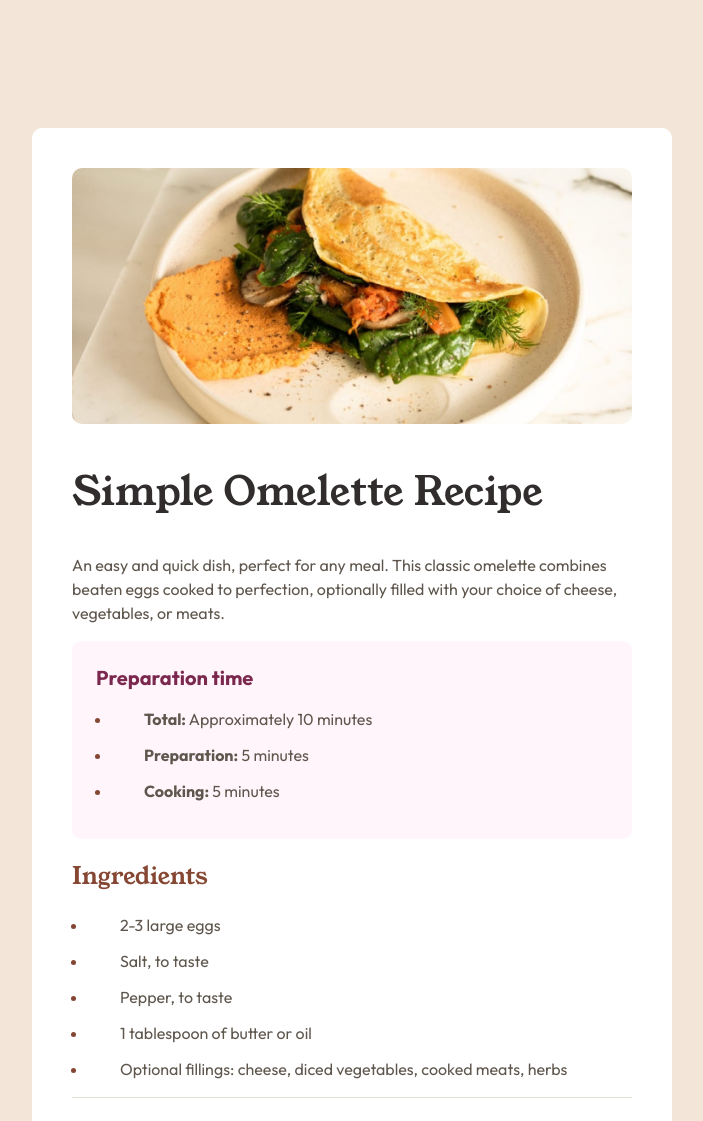
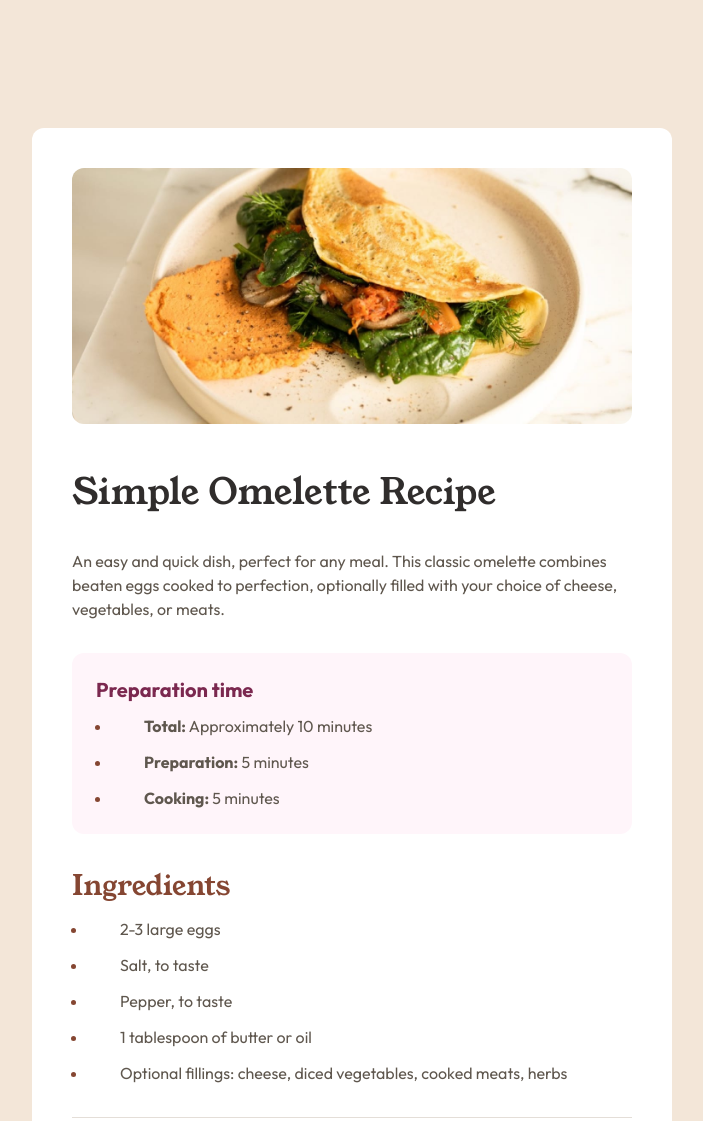
Before and after one commit to mkalmetieva/recipe-page-challenge, a plain HTML site: page index.html in a window 1280 px wide. Shown: the top 1121 px of the page, without its empty margins (288-991 px from the left). Drawn offline with Linux system fonts and the light colour scheme.

Commit message:
Use custom margin and padding everywhere

```diff
--- a/index.css
+++ b/index.css
@@ -20,8 +20,11 @@
 }
 
 * {
+  margin: 0;
+  padding: 0;
+  box-sizing: border-box;
+
   line-height: 1.5;
-  box-sizing: border-box;
 
   font-family: "Outfit", sans-serif;
   color: var(--color-wenge-brown);
@@ -38,7 +41,7 @@ article {
   padding: 2.5em;
 
   background-color: var(--color-white);
-  border-radius: 10px;
+  border-radius: 0.75em;
 }
 
 @media screen and (max-width: 768px) {
@@ -52,20 +55,25 @@ article {
 
 article img {
   width: 100%;
-  border-radius: 10px;
+  border-radius: 0.75em
 }
 
 h1 {
-  font: 2.5em "Young Serif", serif;
+  font: 2.25em "Young Serif", serif;
   color: var(--color-dark-charcoal);
+  margin-top: 1em;
 }
 
 h2 {
-  font: 1.5em "Young Serif", serif;
+  font: 1.75em "Young Serif", serif;
   color: var(--color-nutmeg);
 }
 
-section:not(#preparation-subsection):not(:last-child) {
+section, p {
+  padding: 2em 0;
+}
+
+.section__preparation ~ section:not(:last-child) {
   border-bottom: 1px solid var(--color-light-grey);
 }
 
@@ -73,20 +81,20 @@ section:not(#preparation-subsection):not(:last-child) {
   font-weight: bold;
 }
 
-#preparation-subsection {
+.section__preparation {
   padding: 1.5em;
 
-  border-radius: 10px;
+  border-radius: 0.75em;
   background-color: var(--color-rose-white);
 }
 
-#preparation-subsection h2 {
+.section__preparation h2 {
   margin-top: 0;
   font: bold 1.25em "Outfit", sans-serif;
   color: var(--color-dark-raspberry);
 }
 
-#preparation-subsection ul {
+.section__preparation ul {
   margin: 0;
 }
 
@@ -104,13 +112,21 @@ li {
   padding-left: 2em;
 }
 
+li:last-child {
+  margin-bottom: 0;
+}
+
 table {
   width: 100%;
   border-collapse: collapse;
 }
 
-tr:not(:first-child) {
-  border-top: 1px solid var(--color-light-grey);
+tr:not(:last-child) {
+  border-bottom: 1px solid var(--color-light-grey);
+}
+
+td:first-child {
+  padding-left: 2em;
 }
 
 td {
--- a/index.html
+++ b/index.html
@@ -33,13 +33,12 @@
       <article>
         <img src="./assets/images/image-omelette.jpeg" alt="Omelette" />
         <h1>Simple Omelette Recipe</h1>
-        <section>
         <p>
           An easy and quick dish, perfect for any meal. This classic omelette
           combines beaten eggs cooked to perfection, optionally filled with your
           choice of cheese, vegetables, or meats.
         </p>
-          <section id="preparation-subsection">
+        <section class="section__preparation">
           <h2>Preparation time</h2>
           <ul>
             <li><span class="step">Total:</span> Approximately 10 minutes</li>
@@ -47,6 +46,7 @@
             <li><span class="step">Cooking:</span> 5 minutes</li>
           </ul>
         </section>
+        <section>
           <h2>Ingredients</h2>
           <ul>
             <li>2-3 large eggs</li>
@@ -67,8 +67,8 @@
               add a tablespoon of water or milk for a fluffier texture.
             </li>
             <li>
-              <span class="step">Heat the pan:</span> Place a non-stick frying pan
-              over medium heat and add butter or oil.
+              <span class="step">Heat the pan:</span> Place a non-stick frying
+              pan over medium heat and add butter or oil.
             </li>
             <li>
               <span class="step">Cook the omelette:</span> Once the butter is
@@ -78,16 +78,18 @@
             <li>
               <span class="step">Add fillings (optional):</span> When the eggs
               begin to set at the edges but are still slightly runny in the
-              middle, sprinkle your chosen fillings over one half of the omelette.
+              middle, sprinkle your chosen fillings over one half of the
+              omelette.
             </li>
             <li>
-              <span class="step">Fold and serve:</span> As the omelette continues
-              to cook, carefully lift one edge and fold it over the fillings. Let
-              it cook for another minute, then slide it onto a plate.
+              <span class="step">Fold and serve:</span> As the omelette
+              continues to cook, carefully lift one edge and fold it over the
+              fillings. Let it cook for another minute, then slide it onto a
+              plate.
             </li>
             <li>
-              <span class="step">Enjoy:</span> Serve hot, with additional salt and
-              pepper if needed.
+              <span class="step">Enjoy:</span> Serve hot, with additional salt
+              and pepper if needed.
             </li>
           </ol>
         </section>
```
Also changed, not shown: 2 other files. Lines whose indentation alone changed are shown as unchanged.
